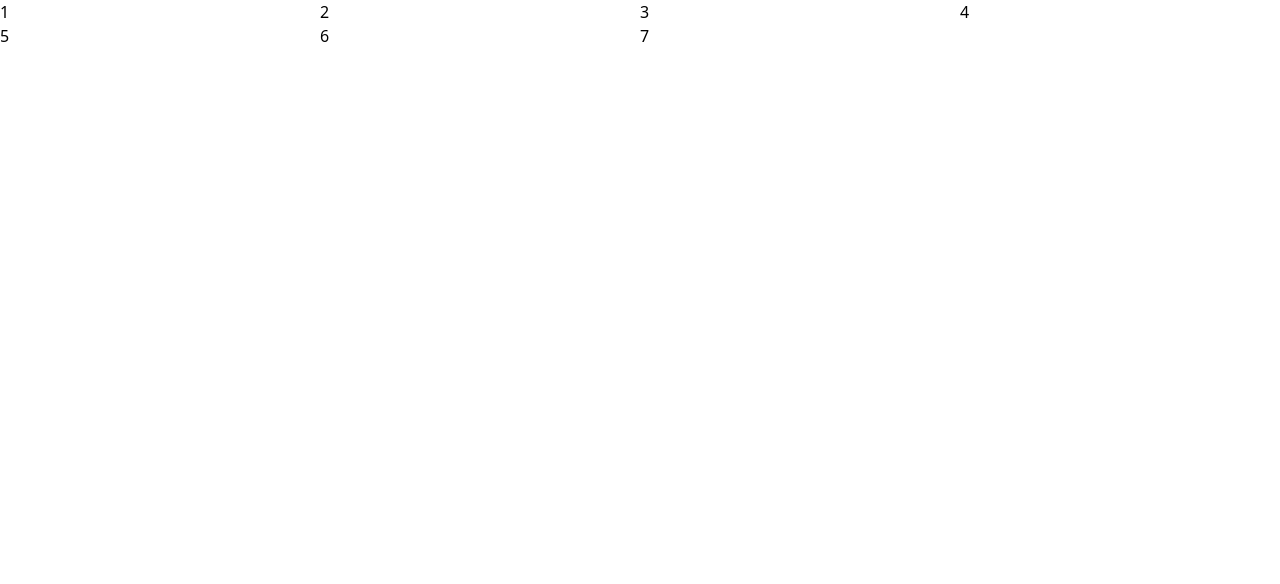
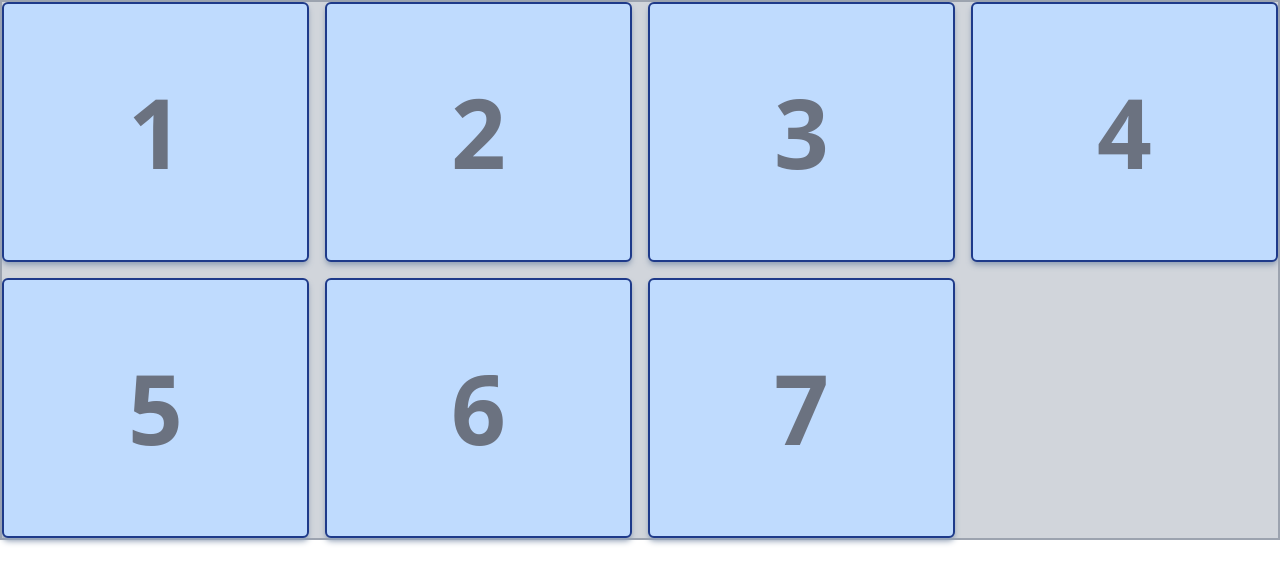
Before and after one commit to mmislam1/Tasks, a plain HTML site: page Task6/index.html in a window 1280 px wide. Drawn offline with nearby package versions, Linux system fonts and the light colour scheme.

Commit message:
Task 6 In shape

```diff
--- a/Task6/index.html
+++ b/Task6/index.html
@@ -7,27 +7,27 @@
     <script src="https://cdn.tailwindcss.com"></script>
 </head>
 <body>
-    <div class="grid grid-cols-2 md:grid-cols-2 lg:grid-cols-3 xl:grid-cols-4 ">
+    <div class="grid grid-cols-2 md:grid-cols-2 lg:grid-cols-3 xl:grid-cols-4 bg-gray-300 border-2 border-gray-400 gap-4">
 
-        <div class="box">
+        <div class="bg-blue-200 grid align-center justify-center shadow-md shadow-slate-400 font-sans text-8xl font-semibold hover:bg-sky-400 border-blue-900 border-2 rounded-md text-gray-500 p-20">
             <h1>1</h1>
         </div>
-        <div class="box">
+        <div class="bg-blue-200 grid align-center justify-center shadow-md shadow-slate-400 font-sans text-8xl font-semibold hover:bg-sky-400 border-blue-900 border-2 rounded-md text-gray-500 p-20">
             <h1>2</h1>
         </div>
-        <div class="box">
+        <div class="bg-blue-200 grid align-center justify-center shadow-md shadow-slate-400 font-sans text-8xl font-semibold hover:bg-sky-400 border-blue-900 border-2 rounded-md text-gray-500 p-20">
             <h1>3</h1>
         </div>
-        <div class="box">
+        <div class="bg-blue-200 grid align-center justify-center shadow-md shadow-slate-400 font-sans text-8xl font-semibold hover:bg-sky-400 border-blue-900 border-2 rounded-md text-gray-500 p-20">
             <h1>4</h1>
         </div>
-        <div class="box">
+        <div class="bg-blue-200 grid align-center justify-center shadow-md shadow-slate-400 font-sans text-8xl font-semibold hover:bg-sky-400 border-blue-900 border-2 rounded-md text-gray-500 p-20">
             <h1>5</h1>
         </div>
-        <div class="box">
+        <div class="bg-blue-200 grid align-center justify-center shadow-md shadow-slate-400 font-sans text-8xl font-semibold hover:bg-sky-400 border-blue-900 border-2 rounded-md text-gray-500 p-20">
             <h1>6</h1>
         </div>
-        <div class="box">
+        <div class="bg-blue-200 grid align-center justify-center shadow-md shadow-slate-400 font-sans text-8xl font-semibold hover:bg-sky-400 border-blue-900 border-2 rounded-md text-gray-500 p-20">
             <h1>7</h1>
         </div>
 
```
